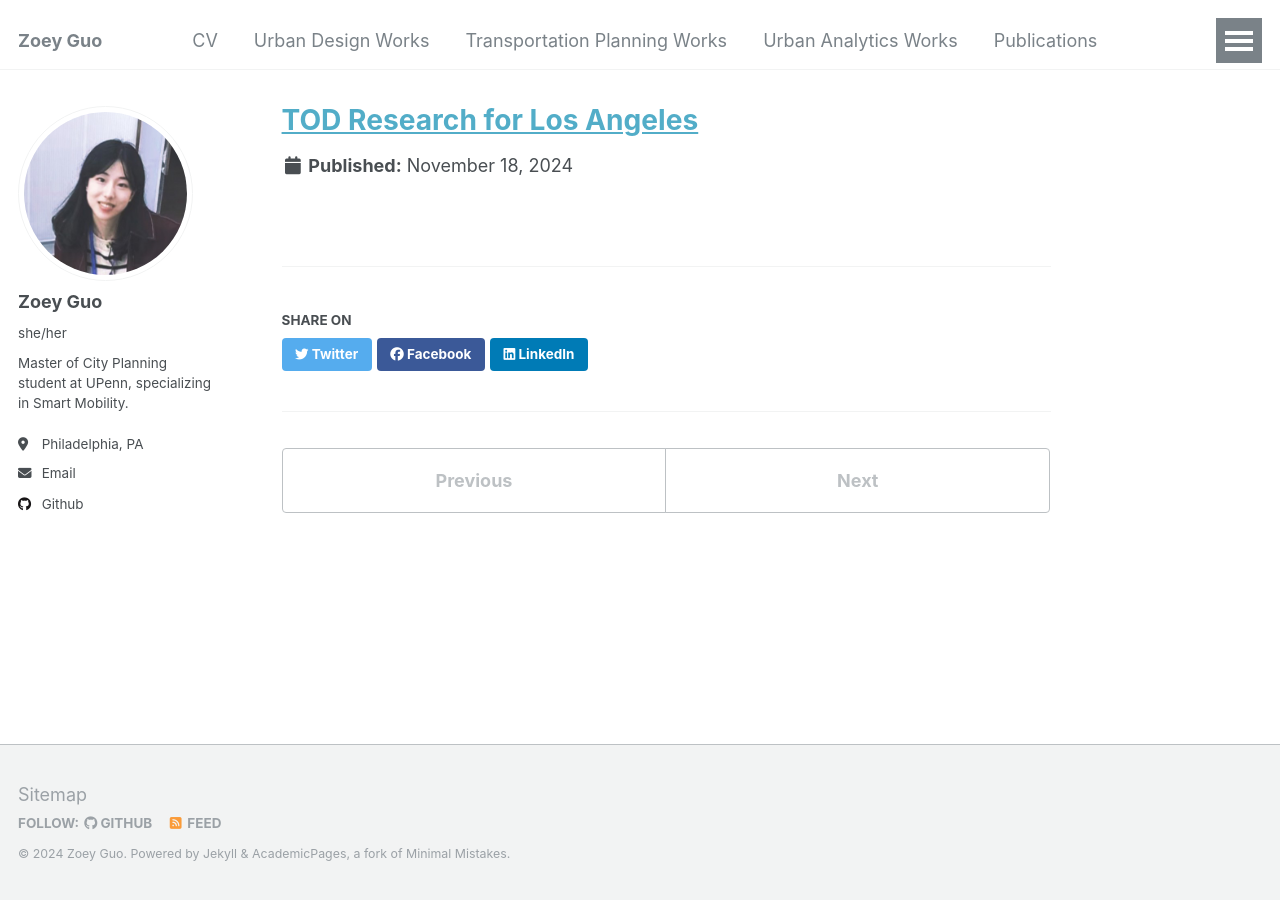
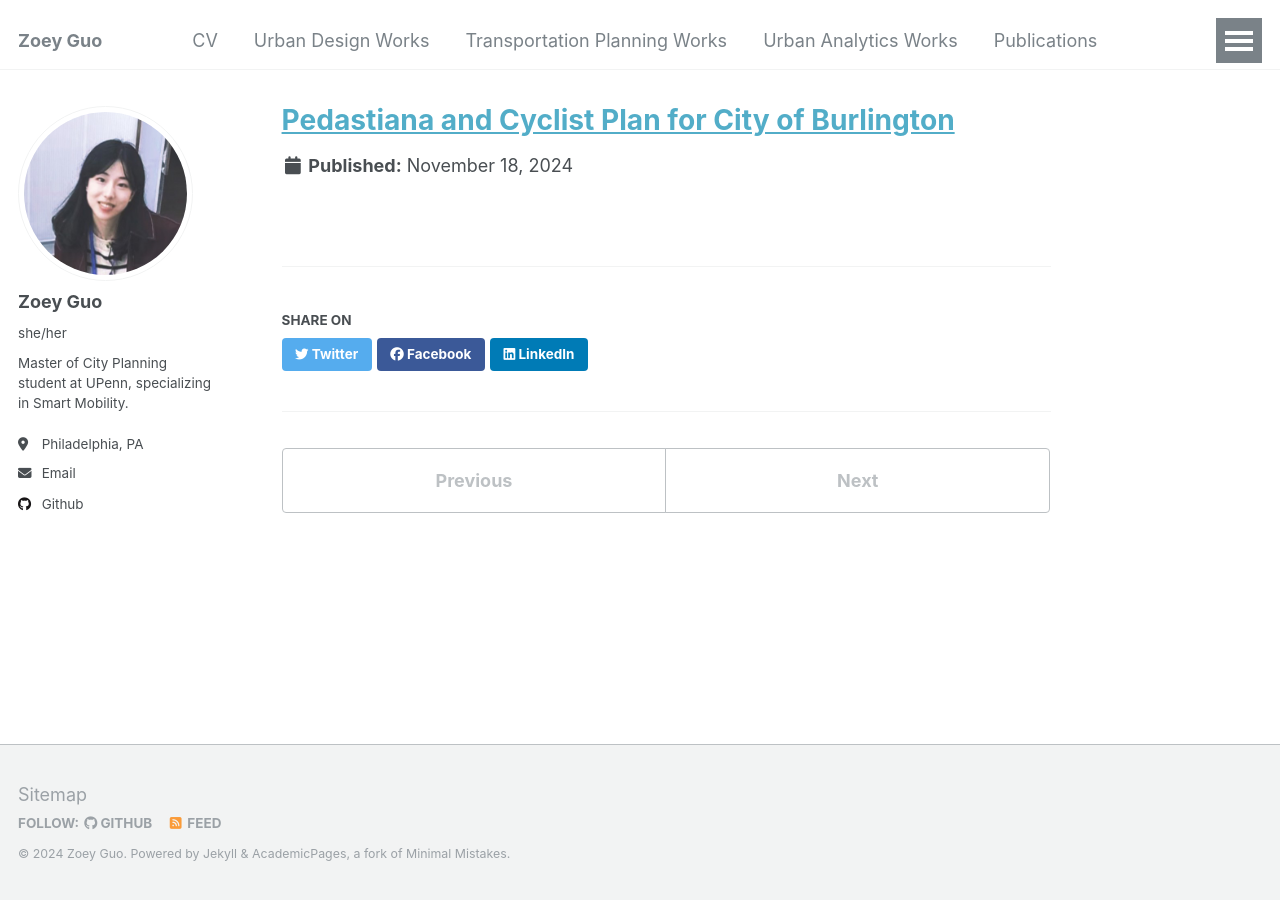
Before and after one commit to ZoeyGuo709/ZoeyGuo709.github.io, a Jekyll site: the page built from _portfolio/portfolio-2.md, in a window 1280 px wide. Built offline with Jekyll 4.4.1, drawn with Linux system fonts in a browser that asks for light colours.

Commit message:
updated Portfolio 2

```diff
--- a/_portfolio/portfolio-2.md
+++ b/_portfolio/portfolio-2.md
@@ -1,5 +1,5 @@
 ---
-title: "[TOD Research for Los Angeles](/files/TOD_Policy_ZiyiGuo.html)"
-excerpt: "Sample Of Working Sample<br/><img src='/images/Transp_Profile.png'>"
+title: "[Pedastiana and Cyclist Plan for City of Burlington](/files/Working Sample_Circulation Planning.pdf)"
+excerpt: "Sample Of Working Sample 2<br/><img src='/images/Transp_Profile.png'>"
 collection: portfolio
 ---
```
Also changed, not shown: 1 other file.
